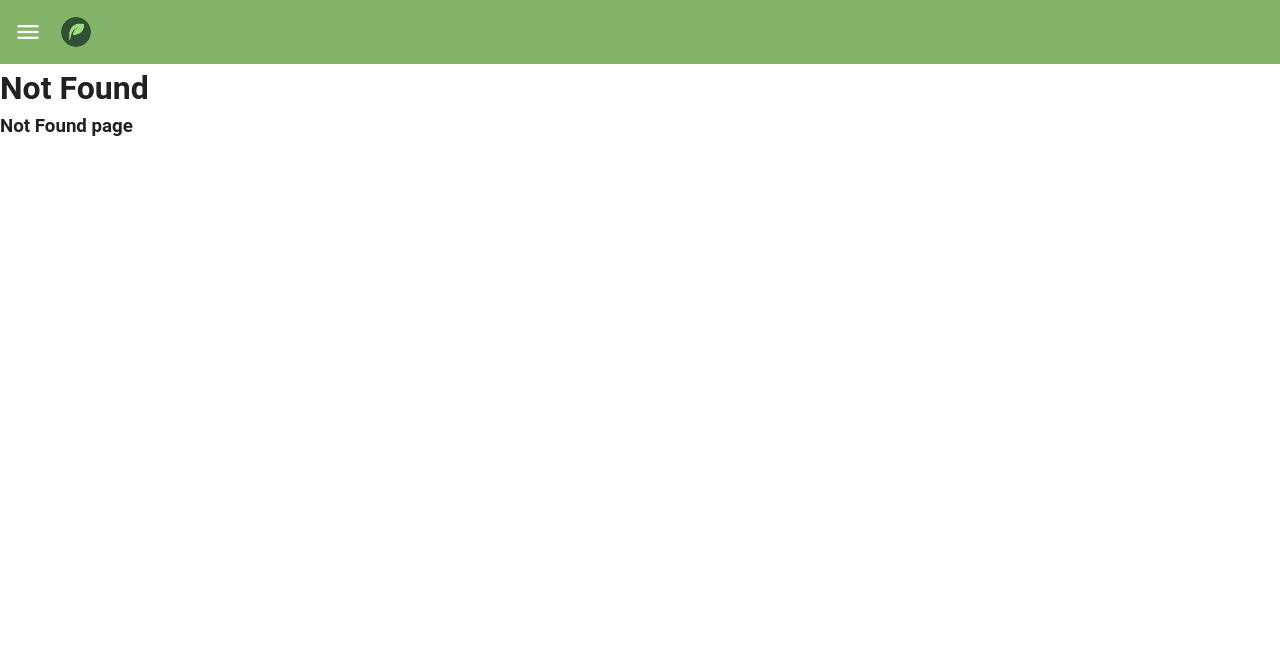
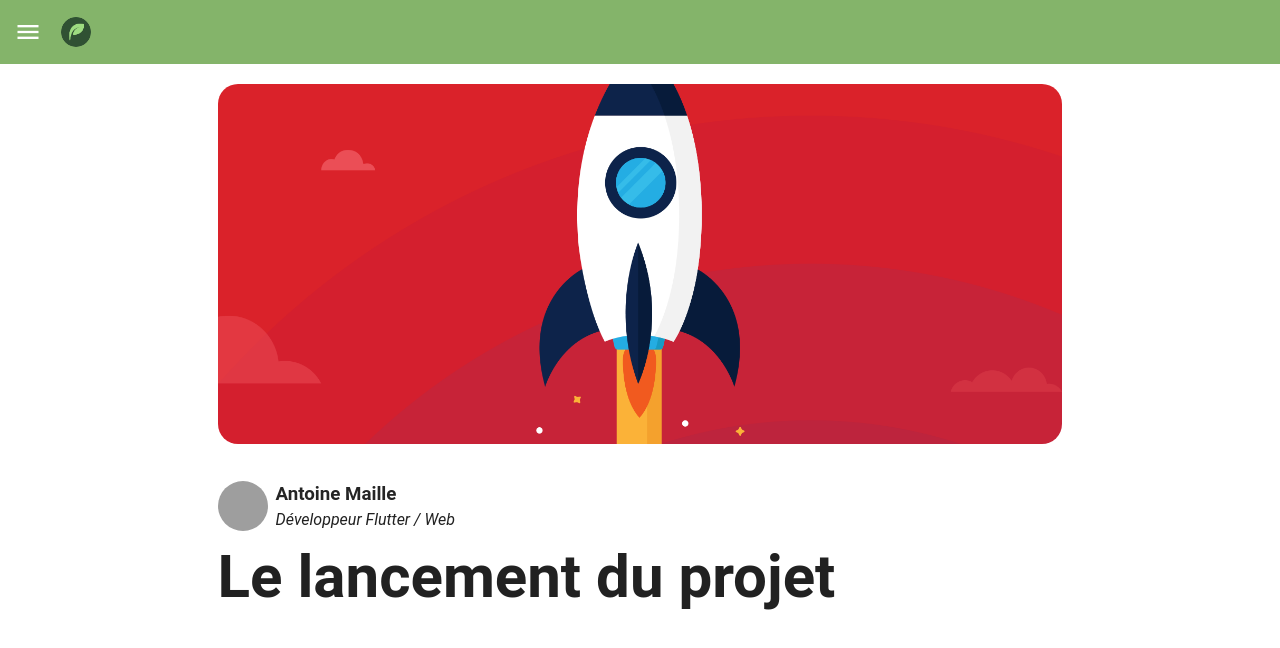
Before and after one commit to AntoineMaille/suivi_projet_pure, a Vue app: page /article/1 in a window 1280 px wide. Before the commit this address had no page. Shown: the top 648 px of the page. Built offline with nearby package versions, Linux system fonts and the light colour scheme; grey boxes are pictures that could not be loaded.

Commit message:
Debut Article.vue

```diff
--- /dev/null
+++ b/public/articles/article1.json
@@ -0,0 +1,8 @@
+{
+    "id": "1",
+    "title": "Le lancement du projet",
+    "authors":[
+        "Antoine"
+    ],
+    "image": "/images/rocket.png"
+}
--- /dev/null
+++ b/public/articles/authors/Antoine.json
@@ -0,0 +1,5 @@
+{
+  "name": "Antoine Maille",
+  "avatar": "/articles/authors/antoine.png",
+  "description": "Développeur Flutter / Web"
+}
--- a/src/components/pages/Home.vue
+++ /dev/null
@@ -1,16 +0,0 @@
-<script setup>
-import Timeline from "@/components/timeline/Timeline.vue";
-import WaveDivider from "@/components/header/WaveHeader.vue";
-</script>
-
-<template>
-    <div>
-        <WaveDivider/>
-        <div style="display: flex" class="align-center justify-center">
-            <Timeline/>
-        </div>
-    </div>
-</template>
-
-<style>
-</style>
--- /dev/null
+++ b/src/components/pages/article/Article.vue
@@ -0,0 +1,49 @@
+<template>
+    <div class="d-flex justify-center w-100">
+        <div class="w-66 mt-5">
+            <v-img class="mb-5" id="article-image" cover :src="article.image"/>
+            <div class="d-flex align-center">
+                <div v-for="author in article.authors">
+                    <Suspense>
+                        <Author :size="50" class="mt-4" :id="author" v-if="isArticleLoaded"/>
+                    </Suspense>
+                </div>
+            </div>
+            <span id="title">{{ article.title }}</span>
+        </div>
+    </div>
+</template>
+
+<script setup>
+//get id in link router
+import {useRoute} from "vue-router";
+import Author from "@/components/pages/article/components/Author.vue";
+import {ref} from "vue";
+
+const route = useRoute();
+const id = route.params.id;
+const article = ref({})
+const isArticleLoaded = ref(false);
+const fetchData = async () => {
+    const response = await fetch(`/articles/article${id}.json`);
+    article.value = await response.json();
+    isArticleLoaded.value = true;
+};
+
+fetchData()
+
+console.log(article.value)
+</script>
+
+<style scoped>
+#article-image {
+    border-radius: 20px;
+    height: 45vh;
+}
+
+#title {
+    font-weight: bold;
+    font-size: 60px;
+
+}
+</style>
--- /dev/null
+++ b/src/components/pages/article/components/Author.vue
@@ -0,0 +1,34 @@
+<template>
+<div class="d-flex align-center">
+<v-avatar :size="size" class="mr-2">
+    <v-img :src="author.avatar"></v-img>
+</v-avatar>
+    <div class="d-flex flex-column">
+        <h3 style="color: #242424">{{author.name}}</h3>
+        <span class="font-italic">{{author.description}}</span>
+
+    </div>
+</div>
+</template>
+
+<script setup>
+import {ref} from "vue";
+
+const {id} = defineProps({
+    id:{
+        type: String,
+        required: true
+    },
+    size:{
+        type:Number,
+        default: 60
+    }
+})
+
+const author = ref({})
+author.value = await fetch(`/public/articles/authors/${id}.json`).then(response => response.json());
+</script>
+
+<style scoped>
+
+</style>
--- /dev/null
+++ b/src/components/pages/home/Home.vue
@@ -0,0 +1,16 @@
+<script setup>
+import Timeline from "@/components/pages/home/components/timeline/Timeline.vue";
+import WaveDivider from "@/components/header/WaveHeader.vue";
+</script>
+
+<template>
+    <div>
+        <WaveDivider/>
+        <div style="display: flex" class="align-center justify-center">
+            <Timeline/>
+        </div>
+    </div>
+</template>
+
+<style>
+</style>
--- /dev/null
+++ b/src/components/pages/home/components/timeline/Timeline.vue
@@ -0,0 +1,59 @@
+<template>
+    <v-timeline
+        class="w-100"
+    :side="isMobile === true ? 'end' : ''"
+    >
+        <v-timeline-item
+                v-for="item in summaries"
+                :key="item.title"
+        >
+            <template v-slot:icon>
+                <v-avatar :image="item.icon"></v-avatar>
+            </template>
+            <TimeLineCard :item="item"/>
+        </v-timeline-item>
+    </v-timeline>
+</template>
+
+<script setup>
+import {onBeforeMount, onBeforeUnmount, onMounted, ref} from "vue";
+import TimeLineCard from "@/components/pages/home/components/timeline/components/TimeLineCard.vue";
+import moment from "moment";
+
+let summaries = ref([])
+onMounted(async () => {
+
+    const files = import.meta.glob('/public/summaries/*.json');
+
+    // Iterate through loaded JSON files
+    for (let filePath in files) {
+        if (files.hasOwnProperty(filePath)) {
+            //remove /public from path
+            filePath = filePath.replace('/public', '');
+            const jsonData = await fetch(filePath).then(response => response.json()); // Get the JSON data
+            //insert the data sorted by date
+
+            summaries.value.push(jsonData);// Add the data to the array
+        }
+    }
+
+
+
+});
+
+onBeforeMount(() => {
+    //listen for resize window
+    resizeHandler();
+    window.addEventListener("resize", resizeHandler);
+});
+
+onBeforeUnmount(() => {
+    window.removeEventListener("resize", resizeHandler);
+})
+
+let isMobile = ref(false)
+
+function  resizeHandler() {
+    window.innerWidth <  900 ? isMobile.value = true : isMobile.value = false;
+}
+</script>
--- a/src/components/timeline/Timeline.vue
+++ /dev/null
@@ -1,59 +0,0 @@
-<template>
-    <v-timeline
-        class="w-100"
-    :side="isMobile === true ? 'end' : ''"
-    >
-        <v-timeline-item
-                v-for="item in summaries"
-                :key="item.title"
-        >
-            <template v-slot:icon>
-                <v-avatar :image="item.icon"></v-avatar>
-            </template>
-            <TimeLineCard :item="item"/>
-        </v-timeline-item>
-    </v-timeline>
-</template>
-
-<script setup>
-import {onBeforeMount, onBeforeUnmount, onMounted, ref} from "vue";
-import TimeLineCard from "@/components/timeline/components/TimeLineCard.vue";
-import moment from "moment";
-
-let summaries = ref([])
-onMounted(async () => {
-
-    const files = import.meta.glob('/public/summaries/*.json');
-
-    // Iterate through loaded JSON files
-    for (let filePath in files) {
-        if (files.hasOwnProperty(filePath)) {
-            //remove /public from path
-            filePath = filePath.replace('/public', '');
-            const jsonData = await fetch(filePath).then(response => response.json()); // Get the JSON data
-            //insert the data sorted by date
-
-            summaries.value.push(jsonData);// Add the data to the array
-        }
-    }
-
-
-
-});
-
-onBeforeMount(() => {
-    //listen for resize window
-    resizeHandler();
-    window.addEventListener("resize", resizeHandler);
-});
-
-onBeforeUnmount(() => {
-    window.removeEventListener("resize", resizeHandler);
-})
-
-let isMobile = ref(false)
-
-function  resizeHandler() {
-    window.innerWidth <  900 ? isMobile.value = true : isMobile.value = false;
-}
-</script>
--- a/src/router.js
+++ b/src/router.js
@@ -1,12 +1,18 @@
 import { createRouter, createWebHistory } from 'vue-router'
-import Home from './components/pages/Home.vue'
+import Home from './components/pages/home/Home.vue'
 import About from './components/pages/About.vue'
+import Article from "@/components/pages/article/Article.vue";
 
 const routes = [
     {
         path: '/',
         name: 'Home',
         component: Home,
+    },
+    {
+        path: '/article/:id',
+        name: 'Article',
+        component: Article,
     },
     {
         path: '/about',
```
Also changed, not shown: public/articles/article1.html (deleted, +0 -10 lines), src/components/pages/home/components/timeline/components/TimeLineCard.vue (renamed from src/components/timeline/components/TimeLineCard.vue), 1 other file (tests, documents, lock files or other folders).
